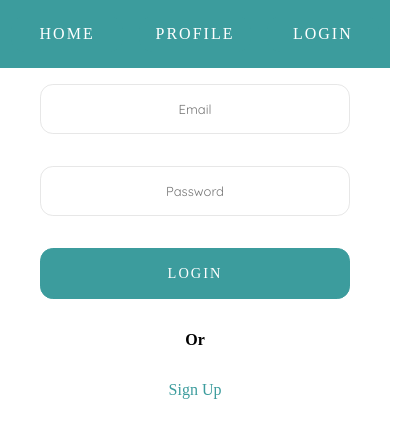
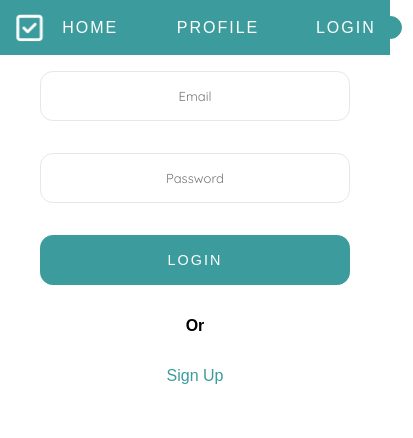
Before and after one commit to vikram110703/toDoList-react, a React (Vite) app: page /login in a window 390 px wide. Shown: the top 438 px of the page, 413 px wide, since content can reach past the window. Built offline with nearby package versions, Linux system fonts and the light colour scheme; no server answers.

Commit message:
toDo-icon added in mobile view

```diff
--- a/index.html
+++ b/index.html
@@ -4,6 +4,8 @@
     <meta charset="UTF-8" />
     <link rel="icon" type="image/svg+xml" href="/vite.svg" />
     <meta name="viewport" content="width=device-width, initial-scale=1.0" />
+    <link rel="stylesheet" href="https://use.fontawesome.com/releases/v5.15.4/css/all.css" integrity="sha384-DyZ88mC6Up2uqS4h/KRgHuoeGwBcD4Ng9SiP4dIRy0EXTlnuz47vAwmeGwVChigm" crossorigin="anonymous"/>
+
     <title>Todo App</title>
   </head>
   <body>
--- a/package.json
+++ b/package.json
@@ -9,9 +9,11 @@
     "preview": "vite preview"
   },
   "dependencies": {
+    "@fortawesome/fontawesome-free": "^6.4.0",
     "@fortawesome/fontawesome-svg-core": "^6.4.0",
     "@fortawesome/free-regular-svg-icons": "^6.4.0",
     "@fortawesome/free-solid-svg-icons": "^6.4.0",
+    "@fortawesome/react-fontawesome": "^0.2.0",
     "axios": "^1.3.4",
     "react": "^18.2.0",
     "react-dom": "^18.2.0",
--- a/src/components/Header.jsx
+++ b/src/components/Header.jsx
@@ -3,6 +3,10 @@ import React, { useContext } from "react";
 import { toast } from "react-hot-toast";
 import { Link } from "react-router-dom";
 import { Context, server } from "../main";
+import { FontAwesomeIcon } from '@fortawesome/react-fontawesome';
+import { faSquareCheck } from '@fortawesome/free-regular-svg-icons';
+
+
 
 const Header = () => {
   const { isAuthenticated, setIsAuthenticated, loading, setLoading } =
@@ -27,8 +31,11 @@ const Header = () => {
 
   return (
     <nav className="header">
-      <div>
+      <div className="toDo-heading">
         <h2>Todo App</h2>
+      </div>
+      <div className="icon">
+      <FontAwesomeIcon icon={faSquareCheck} beat size="xl" color='white'/>
       </div>
       <article>
         <Link to={"/"}>Home</Link>
--- a/src/styles/header.scss
+++ b/src/styles/header.scss
@@ -9,8 +9,12 @@
     h2 {
       text-transform: uppercase;
       color: $color2;
+      color:rgba(66, 237, 220, 0.945);
       font-weight: 400;
     }
+  }
+  .icon{
+    display: none;
   }
 
   > article {
--- a/src/styles/mediaquery.scss
+++ b/src/styles/mediaquery.scss
@@ -1,35 +1,50 @@
 @media (max-width: 800px) {
+  * {
+    font-family: sans-serif;
+  }
 
-  .header{
+  .header {
 
     background-color: $color3;
     display: flex;
-    align-items:end;
+    flex-direction: row;
+    align-items: center;
     justify-content: space-around;
     padding: 0rem 0rem;
     width: 100%;
 
-    >div{
-      display:none;
+    .toDo-heading {
+      display: none;
     }
-    >article{
+    .icon{
+      display: inline;
+    position: relative;
+    margin-left: 2px;
+     left:17px;
+
+    }
+
+
+    >article {
       // background-color: red;
       display: flex;
       flex-direction: row;
-      align-items:end;
+      align-items: end;
       // text-align: center;
-      justify-content:space-around;
-      padding:0.5rem 0.2rem;
-      width:100%;
-      >a{
-        padding:0.5rem 0.5rem;
-        margin:0.5rem;
-        font-size:medium;
+      justify-content: space-around;
+      padding: 0.5rem 0.2rem;
+      width: 100%;
+
+      >a {
+        padding: 0.1rem 0.5rem;
+        margin: 0.5rem;
+        font-size: medium;
       }
-      >button{
-        padding:0.5rem 0.5rem;
-        margin:0.5rem;
-        font-size:medium;
+
+      >button {
+        padding: 0.5rem 0.5rem;
+        margin: 0.5rem;
+        font-size: medium;
       }
 
     }
@@ -37,16 +52,20 @@
 
   .login {
     padding: 0rem;
-    >section{
-      padding:1rem 0.1rem;
-      margin:0px;
-      >form{
-        margin:0px;
-        >input{
-          width:80%;
-          font-size:small;
+
+    >section {
+      padding: 1rem 0.1rem;
+      margin: 0px;
+
+      >form {
+        margin: 0px;
+
+        >input {
+          width: 80%;
+          font-size: small;
         }
-        >button{
+
+        >button {
           width: 80%;
         }
       }
@@ -54,43 +73,50 @@
   }
 
   .todo {
-    border:2px solid black;
-    width:80%;
-    margin:1px 0px;
-    padding:0rem;
-    >div{
-      h4{
+    border: 2px solid black;
+    width: 80%;
+    margin: 1px 0px;
+    padding: 0rem;
+
+    >div {
+      h4 {
         font-size: medium;
       }
-      p{
+
+      p {
         font-size: smaller;
       }
-      button{
-        font-size:medium;
+
+      button {
+        font-size: medium;
       }
 
     }
   }
-  .todo_task{
-    position:relative;
-    width:80%;
-    margin:0px 1px;
+
+  .todo_task {
+    position: relative;
+    width: 80%;
+    margin: 0px 1px;
     left: -20px;
-    padding:0;
+    padding: 0;
   }
-  .todo_delete{
-    margin:0px 0px;
-    padding:0px;
-    width:35%;
-    input{
-      position:relative;
-     margin:5px;
-     left:-5px;
+
+  .todo_delete {
+    margin: 0px 0px;
+    padding: 0px;
+    width: 35%;
+
+    input {
+      position: relative;
+      margin: 5px;
+      left: -5px;
 
     }
-    button{
-    margin:0px -20px;
-    border-radius:0.5rem;
+
+    button {
+      margin: 0px -20px;
+      border-radius: 0.5rem;
     }
 
   }
```
Also changed, not shown: 1 other file (tests, documents, lock files or other folders).
